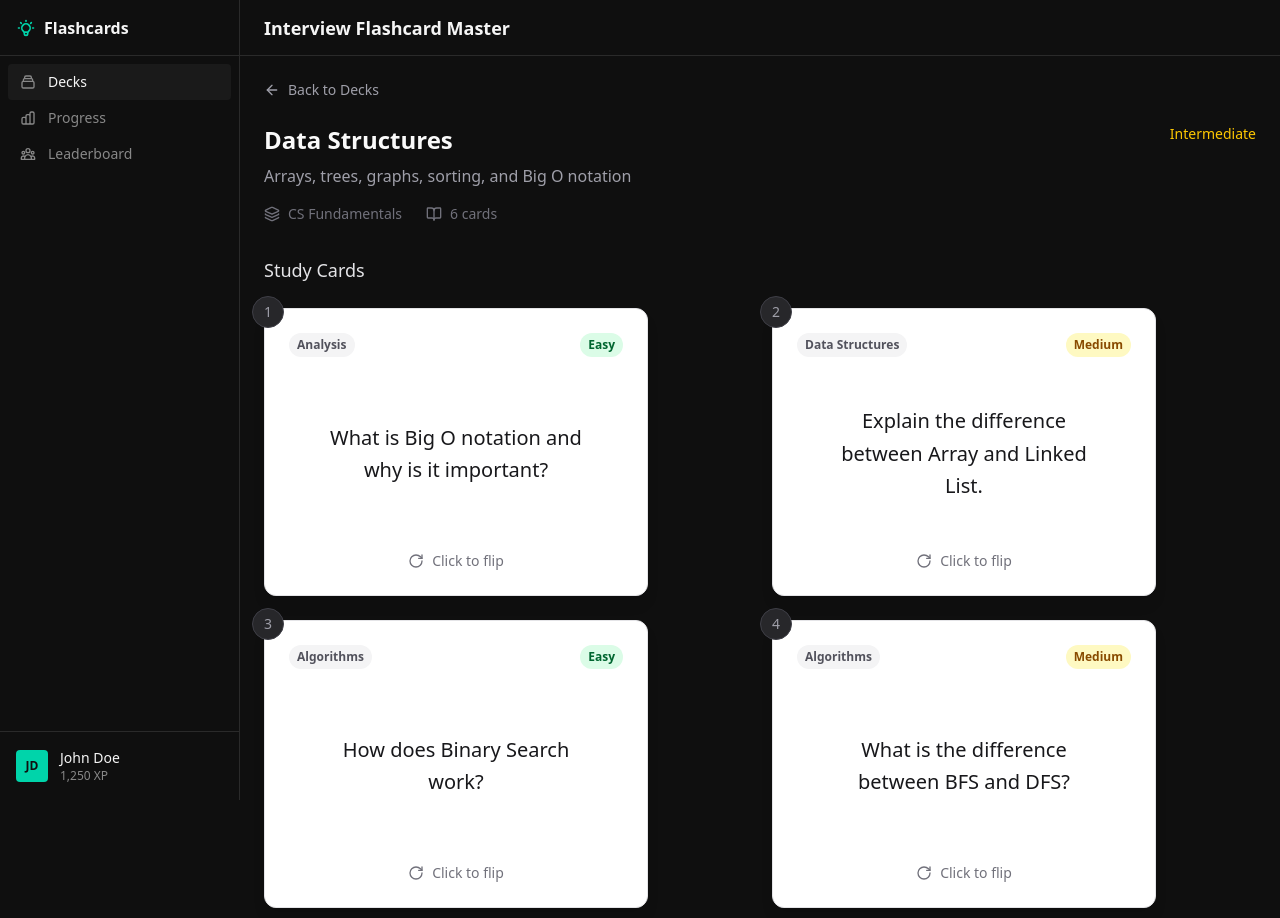
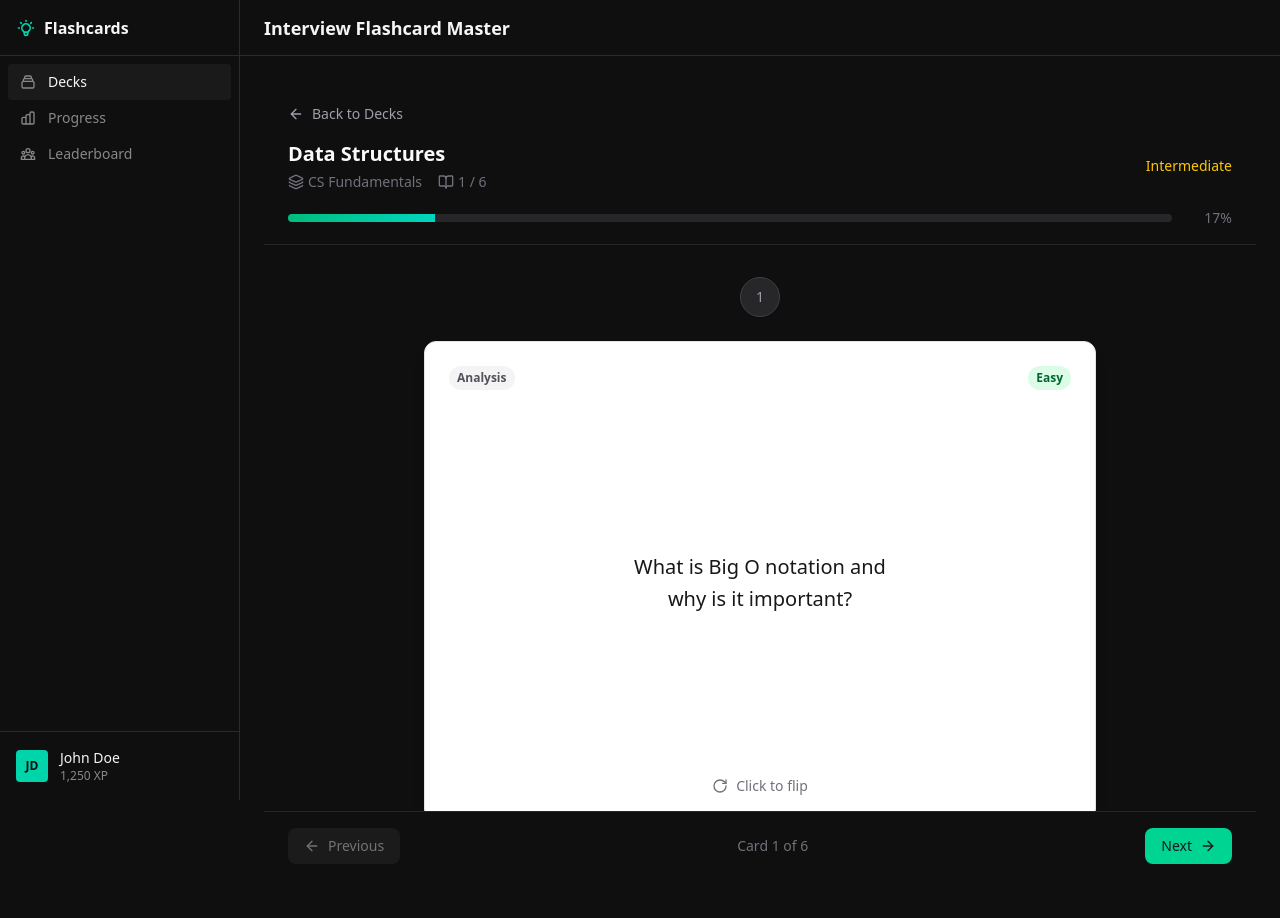
Before and after one commit to jine/lexicon-grupputmaning, a Next.js app: page /deck/algorithms in a window 1280 px wide. Shown: the top 918 px of the page. Built offline with nearby package versions, Linux system fonts and the light colour scheme.

Commit message:
feat: redesign deck study page with single-column scrollable cards

```diff
--- /dev/null
+++ b/src/app/deck/[id]/deck-study-page.tsx
@@ -0,0 +1,195 @@
+"use client";
+
+import { ArrowLeft, ArrowRight, BookOpen, Layers } from "lucide-react";
+import Link from "next/link";
+import { useCallback, useEffect, useRef, useState } from "react";
+import { Flashcard } from "@/components/ui/flashcard";
+import type { Deck } from "@/lib/decks";
+
+interface DeckStudyPageProps {
+	deck: Deck;
+}
+
+export function DeckStudyPage({ deck }: DeckStudyPageProps) {
+	const [currentCardIndex, setCurrentCardIndex] = useState(0);
+	const containerRef = useRef<HTMLDivElement>(null);
+	const cardRefs = useRef<(HTMLDivElement | null)[]>([]);
+
+	const difficultyColor = {
+		Beginner: "text-green-400",
+		Intermediate: "text-yellow-400",
+		Advanced: "text-red-400",
+	}[deck.difficulty];
+
+	const scrollToCard = useCallback(
+		(index: number) => {
+			if (index >= 0 && index < deck.cards.length) {
+				const cardElement = cardRefs.current[index];
+				if (cardElement) {
+					cardElement.scrollIntoView({ behavior: "smooth", block: "start" });
+					setCurrentCardIndex(index);
+				}
+			}
+		},
+		[deck.cards.length],
+	);
+
+	const goToNextCard = useCallback(() => {
+		if (currentCardIndex < deck.cards.length - 1) {
+			scrollToCard(currentCardIndex + 1);
+		}
+	}, [currentCardIndex, deck.cards.length, scrollToCard]);
+
+	const goToPreviousCard = useCallback(() => {
+		if (currentCardIndex > 0) {
+			scrollToCard(currentCardIndex - 1);
+		}
+	}, [currentCardIndex, scrollToCard]);
+
+	useEffect(() => {
+		const handleKeyDown = (e: KeyboardEvent) => {
+			if (e.key === "ArrowDown" || e.key === "ArrowRight" || e.key === " ") {
+				e.preventDefault();
+				goToNextCard();
+			} else if (e.key === "ArrowUp" || e.key === "ArrowLeft") {
+				e.preventDefault();
+				goToPreviousCard();
+			}
+		};
+
+		window.addEventListener("keydown", handleKeyDown);
+		return () => window.removeEventListener("keydown", handleKeyDown);
+	}, [goToNextCard, goToPreviousCard]);
+
+	return (
+		<div className="h-screen flex flex-col bg-[#0f0f0f]">
+			{/* Fixed Header */}
+			<div className="flex-none px-6 pt-6 pb-4 border-b border-zinc-800 bg-[#0f0f0f]">
+				{/* Back Navigation */}
+				<Link
+					href="/"
+					className="inline-flex items-center gap-2 text-sm text-zinc-400 hover:text-zinc-200 transition-colors mb-4"
+				>
+					<ArrowLeft className="w-4 h-4" />
+					Back to Decks
+				</Link>
+
+				{/* Deck Info */}
+				<div className="flex items-center justify-between">
+					<div className="flex items-center gap-4">
+						<div>
+							<h1 className="text-xl font-semibold text-zinc-50">
+								{deck.title}
+							</h1>
+							<div className="flex items-center gap-4 mt-1 text-sm text-zinc-500">
+								<div className="flex items-center gap-1">
+									<Layers className="w-4 h-4" />
+									<span>{deck.category}</span>
+								</div>
+								<div className="flex items-center gap-1">
+									<BookOpen className="w-4 h-4" />
+									<span>
+										{currentCardIndex + 1} / {deck.cards.length}
+									</span>
+								</div>
+							</div>
+						</div>
+					</div>
+					<span className={`text-sm font-medium ${difficultyColor}`}>
+						{deck.difficulty}
+					</span>
+				</div>
+
+				{/* Progress Bar */}
+				<div className="mt-4 flex items-center gap-3">
+					<div className="flex-1 h-2 bg-zinc-800 rounded-full overflow-hidden">
+						<div
+							className="h-full bg-gradient-to-r from-emerald-500 to-teal-400 transition-all duration-300"
+							style={{
+								width: `${((currentCardIndex + 1) / deck.cards.length) * 100}%`,
+							}}
+						/>
+					</div>
+					<span className="text-sm text-zinc-500 min-w-[3rem] text-right">
+						{Math.round(((currentCardIndex + 1) / deck.cards.length) * 100)}%
+					</span>
+				</div>
+			</div>
+
+			{/* Scrollable Cards Container */}
+			<div
+				ref={containerRef}
+				className="flex-1 overflow-y-auto snap-y snap-mandatory scroll-smooth"
+				style={{ scrollPaddingTop: "0px" }}
+			>
+				<div className="max-w-3xl mx-auto px-6 pb-24">
+					{deck.cards.map((card, index) => (
+						<div
+							key={card.id}
+							ref={(el) => {
+								cardRefs.current[index] = el;
+							}}
+							className="snap-start min-h-[calc(100vh-200px)] flex flex-col justify-center py-8"
+						>
+							{/* Card Number */}
+							<div className="text-center mb-6">
+								<span className="inline-flex items-center justify-center w-10 h-10 bg-zinc-800 border border-zinc-700 rounded-full text-sm font-medium text-zinc-400">
+									{index + 1}
+								</span>
+							</div>
+
+							{/* Flashcard */}
+							<div className="flex justify-center">
+								<Flashcard
+									question={card.question}
+									answer={card.answer}
+									category={card.category}
+									difficulty={card.difficulty}
+									className="h-[60vh] max-w-2xl w-full"
+								/>
+							</div>
+
+							{/* Card Navigation Hint */}
+							<div className="text-center mt-6 text-sm text-zinc-600">
+								{index < deck.cards.length - 1 ? (
+									<span>Scroll down or press Space/↓ for next card</span>
+								) : (
+									<span className="text-emerald-500">
+										✓ You&apos;ve reached the end of this deck
+									</span>
+								)}
+							</div>
+						</div>
+					))}
+				</div>
+			</div>
+
+			{/* Fixed Footer Navigation */}
+			<div className="flex-none px-6 py-4 border-t border-zinc-800 bg-[#0f0f0f] flex items-center justify-between">
+				<button
+					type="button"
+					onClick={goToPreviousCard}
+					disabled={currentCardIndex === 0}
+					className="flex items-center gap-2 px-4 py-2 text-sm font-medium text-zinc-300 bg-zinc-800 rounded-lg hover:bg-zinc-700 disabled:opacity-50 disabled:cursor-not-allowed transition-colors"
+				>
+					<ArrowLeft className="w-4 h-4" />
+					Previous
+				</button>
+
+				<div className="text-sm text-zinc-500">
+					Card {currentCardIndex + 1} of {deck.cards.length}
+				</div>
+
+				<button
+					type="button"
+					onClick={goToNextCard}
+					disabled={currentCardIndex === deck.cards.length - 1}
+					className="flex items-center gap-2 px-4 py-2 text-sm font-medium text-zinc-900 bg-emerald-400 rounded-lg hover:bg-emerald-300 disabled:opacity-50 disabled:cursor-not-allowed transition-colors"
+				>
+					Next
+					<ArrowRight className="w-4 h-4" />
+				</button>
+			</div>
+		</div>
+	);
+}
--- a/src/app/deck/[id]/page.tsx
+++ b/src/app/deck/[id]/page.tsx
@@ -1,8 +1,6 @@
-import { ArrowLeft, BookOpen, Layers } from "lucide-react";
-import Link from "next/link";
 import { notFound } from "next/navigation";
-import { Flashcard } from "@/components/ui/flashcard";
 import { getDeckById } from "@/lib/decks";
+import { DeckStudyPage } from "./deck-study-page";
 
 interface DeckPageProps {
 	params: Promise<{
@@ -18,81 +16,5 @@ export default async function DeckPage({ params }: DeckPageProps) {
 		notFound();
 	}
 
-	const difficultyColor = {
-		Beginner: "text-green-400",
-		Intermediate: "text-yellow-400",
-		Advanced: "text-red-400",
-	}[deck.difficulty];
-
-	return (
-		<div className="max-w-5xl">
-			{/* Back Navigation */}
-			<Link
-				href="/"
-				className="inline-flex items-center gap-2 text-sm text-zinc-400 hover:text-zinc-200 transition-colors mb-6"
-			>
-				<ArrowLeft className="w-4 h-4" />
-				Back to Decks
-			</Link>
-
-			{/* Deck Header */}
-			<div className="mb-8">
-				<div className="flex items-start justify-between mb-4">
-					<div>
-						<h1 className="text-2xl font-semibold text-zinc-50 mb-2">
-							{deck.title}
-						</h1>
-						<p className="text-zinc-400 max-w-2xl">{deck.description}</p>
-					</div>
-					<span className={`text-sm font-medium ${difficultyColor}`}>
-						{deck.difficulty}
-					</span>
-				</div>
-
-				<div className="flex items-center gap-6 text-sm text-zinc-500">
-					<div className="flex items-center gap-2">
-						<Layers className="w-4 h-4" />
-						<span>{deck.category}</span>
-					</div>
-					<div className="flex items-center gap-2">
-						<BookOpen className="w-4 h-4" />
-						<span>{deck.cards.length} cards</span>
-					</div>
-				</div>
-			</div>
-
-			{/* Cards Section */}
-			<div className="space-y-6">
-				<h2 className="text-lg font-medium text-zinc-200">Study Cards</h2>
-
-				<div className="grid grid-cols-1 lg:grid-cols-2 gap-6">
-					{deck.cards.map((card, index) => (
-						<div key={card.id} className="relative">
-							<div className="absolute -top-3 -left-3 w-8 h-8 bg-zinc-800 border border-zinc-700 rounded-full flex items-center justify-center text-sm font-medium text-zinc-400 z-10">
-								{index + 1}
-							</div>
-							<Flashcard
-								question={card.question}
-								answer={card.answer}
-								category={card.category}
-								difficulty={card.difficulty}
-								className="h-72"
-							/>
-						</div>
-					))}
-				</div>
-			</div>
-
-			{/* Progress indicator */}
-			<div className="mt-12 pt-6 border-t border-zinc-800">
-				<div className="flex items-center justify-between text-sm text-zinc-500">
-					<span>Progress</span>
-					<span>0 / {deck.cards.length} cards studied</span>
-				</div>
-				<div className="mt-2 h-2 bg-zinc-800 rounded-full overflow-hidden">
-					<div className="h-full w-0 bg-gradient-to-r from-emerald-500 to-teal-400 transition-all duration-500" />
-				</div>
-			</div>
-		</div>
-	);
+	return <DeckStudyPage deck={deck} />;
 }
```
